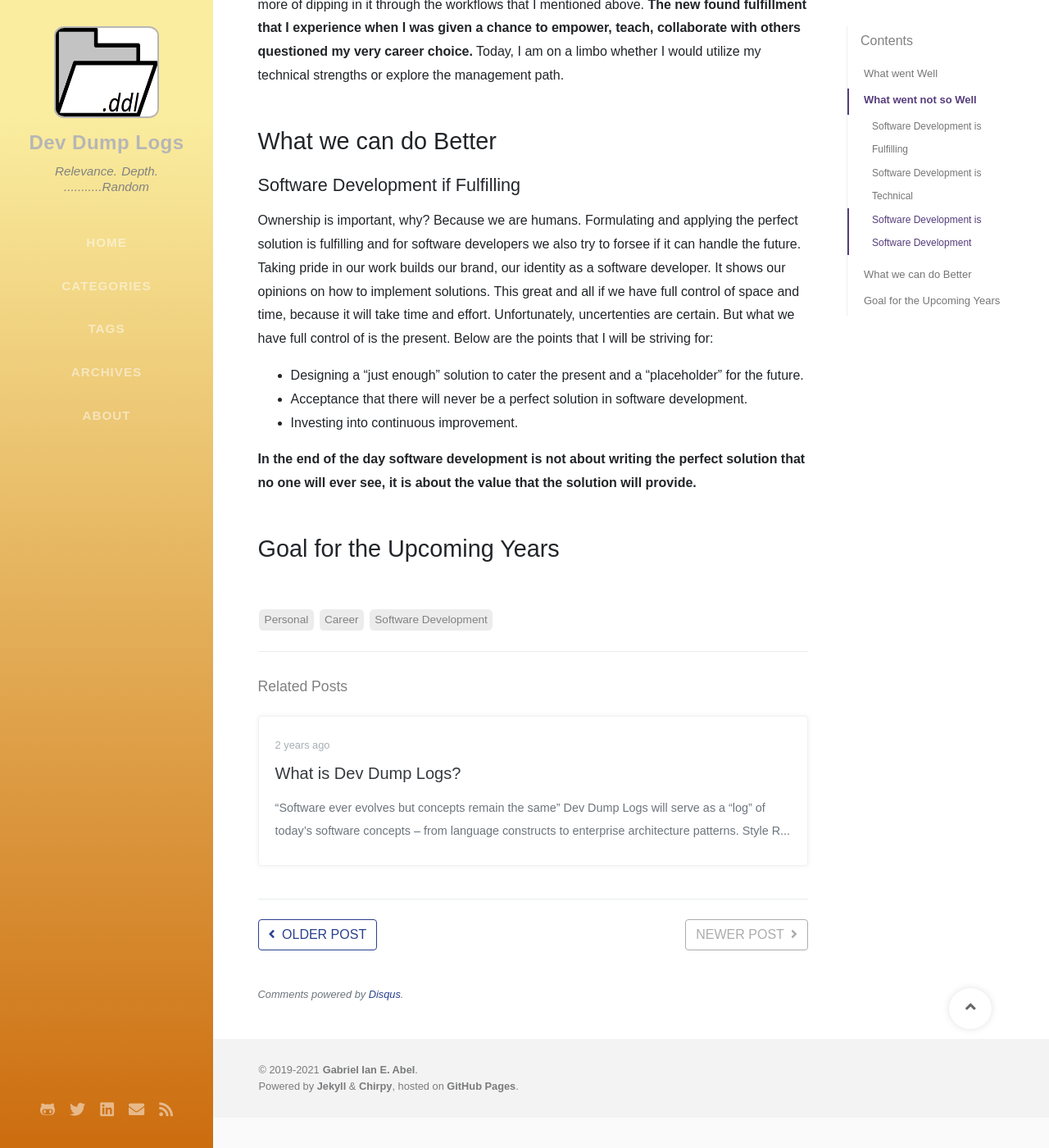
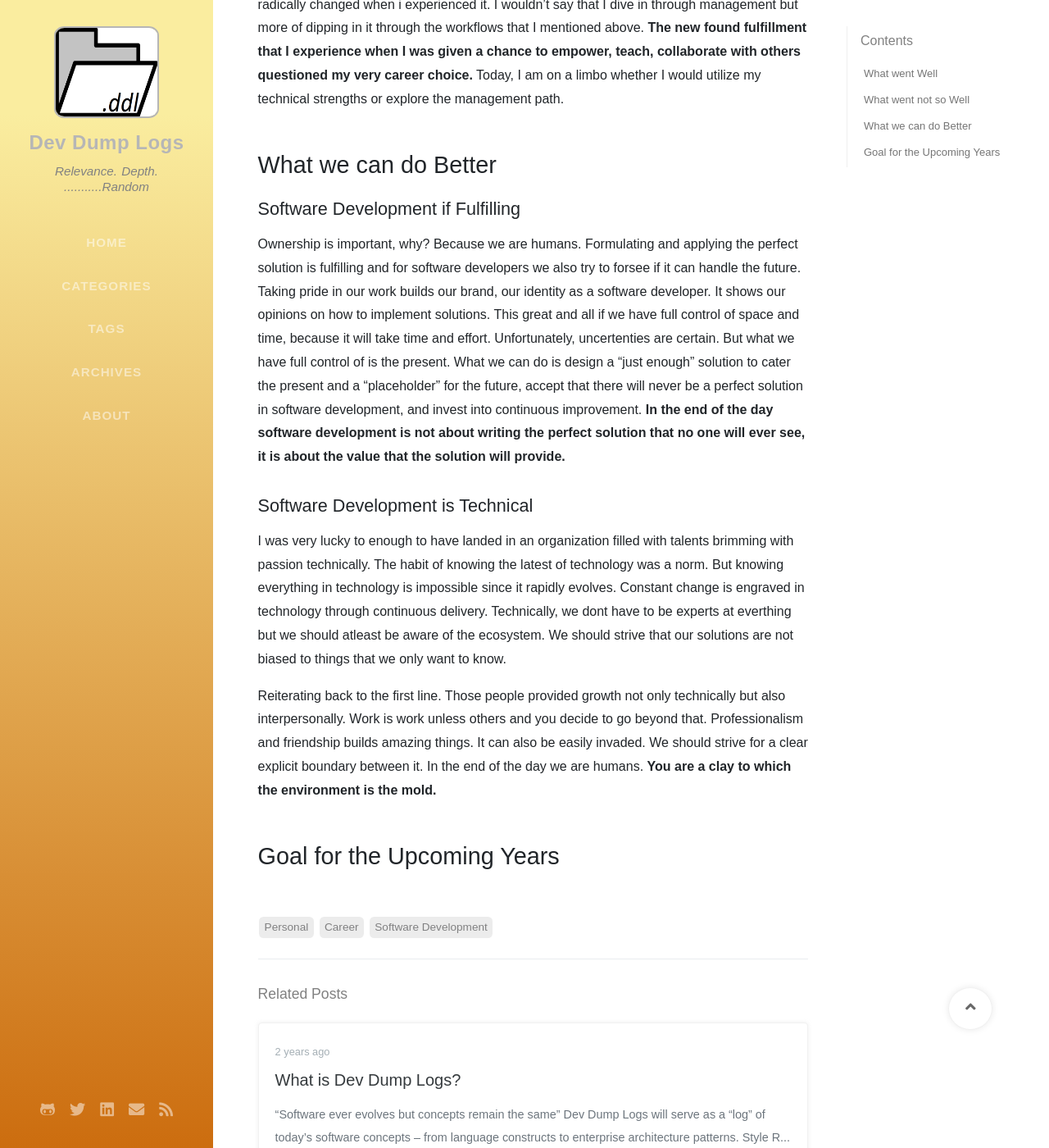
Before and after one commit to IanEscober/ianescober.github.io, a Jekyll site: the page built from _posts/2021-10-5-a-year-in-software-development.md, in a window 1280 px wide and 1400 px high, scrolled down 2297 px. Shown: the whole window at 82% size. Built offline with Jekyll 4.4.1, drawn with Linux system fonts in a browser that asks for light colours; nearby versions of some CDN libraries; some web fonts are replaced; comment, search, counter and statistics services are not loaded; some of the changed text lies outside the part shown.

Commit message:
Added Software Development is Technical to What we can do better

```diff
--- a/_posts/2021-10-5-a-year-in-software-development.md
+++ b/_posts/2021-10-5-a-year-in-software-development.md
@@ -12,7 +12,7 @@
 I think this should be a given to any software developer but developing in a production environment feels a lot different than developing a side/hobby project. The main driving factor was impact. Having actual users of an application you've developed feels like an accomplishment. __Hearing the impact that it provided to whether it may be on their business or their goals feels incredible.__ The simple lines of code we write create steps for others to reach not only their goals but also ours along the way.
 
 ## Software Development is Technical
-Being in a company that prioritizes quality code was a big jump start to my career. Learning the bells and whistles of coding/technologies in a matter of a few months was overwhelming but rewarding. The gang of four/enterprise architecture patterns was an example, it is learned by other developers through experience in different projects/jobs or sometimes not at all. This was exposed to me early on and paid dividends immediately. Creating a strong technical foundation in my view is a must before diving into complex technologies, since these complex technologies were formed by combining simple concepts. __Knowing the latest and greatest of technology is knowledge but knowing the basics of how it works provides wisdom.__
+Being in a company that prioritizes quality code was a big jump start to my career. Learning the bells and whistles of coding/technologies in a matter of a few months was overwhelming but rewarding. The gang of four and enterprise architecture patterns was an example, it is learned by other developers through experience in different projects/jobs or sometimes not at all. This was exposed to me early on and paid dividends immediately. Creating a strong technical foundation in my view is a must before diving into complex technologies, since these complex technologies were formed by combining simple concepts. __Knowing the latest and greatest of technology is knowledge but knowing the basics of how it works provides wisdom.__
 
 ## Software Development is Software Development
 __Having a job is nice but having a career is better.__ On picking my 1st job, I prioritized companies that will nurture my technical capabilities - and landed on the best one. I view career growth based on their technical influence. Initially ones technical influence is on the code standards they write and contribute. Going up the ladder their technical influence will move up to deployments/automations/configurations. Next, is that their technical influence will be the architechture of the project. Lastly on the top, their technical influence would be bridging the business and technology. I was very lucky enough to influence project architechtures in a relatively recent career.
@@ -29,11 +29,11 @@
 
 # What we can do Better
 ## Software Development if Fulfilling
-Ownership is important, why? Because we are humans. Formulating and applying the perfect solution is fulfilling and for software developers we also try to forsee if it can handle the future. Taking pride in our work builds our brand, our identity as a software developer. It shows our opinions on how to implement solutions. This great and all if we have full control of space and time, because it will take time and effort. Unfortunately, uncertenties are certain. But what we have full control of is the present. Below are the points that I will be striving for:
-- Designing a "just enough" solution to cater the present and a "placeholder" for the future.
-- Acceptance that there will never be a perfect solution in software development.
-- Investing into continuous improvement.
+Ownership is important, why? Because we are humans. Formulating and applying the perfect solution is fulfilling and for software developers we also try to forsee if it can handle the future. Taking pride in our work builds our brand, our identity as a software developer. It shows our opinions on how to implement solutions. This great and all if we have full control of space and time, because it will take time and effort. Unfortunately, uncertenties are certain. But what we have full control of is the present. What we can do is design a "just enough" solution to cater the present and a "placeholder" for the future, accept that there will never be a perfect solution in software development, and invest into continuous improvement. __In the end of the day software development is not about writing the perfect solution that no one will ever see, it is about the value that the solution will provide.__
 
-__In the end of the day software development is not about writing the perfect solution that no one will ever see, it is about the value that the solution will provide.__
+## Software Development is Technical
+I was very lucky to enough to have landed in an organization filled with talents brimming with passion technically. The habit of knowing the latest of technology was a norm. But knowing everything in technology is impossible since it rapidly evolves. Constant change is engraved in technology through continuous delivery. Technically, we dont have to be experts at everthing but we should atleast be aware of the ecosystem. We should strive that our solutions are not biased to things that we only want to know.
+
+Reiterating back to the first line. Those people provided growth not only technically but also interpersonally. Work is work unless others and you decide to go beyond that. Professionalism and friendship builds amazing things. It can also be easily invaded. We should strive for a clear explicit boundary between it. In the end of the day we are humans. __You are a clay to which the environment is the mold.__
 
 # Goal for the Upcoming Years
```
